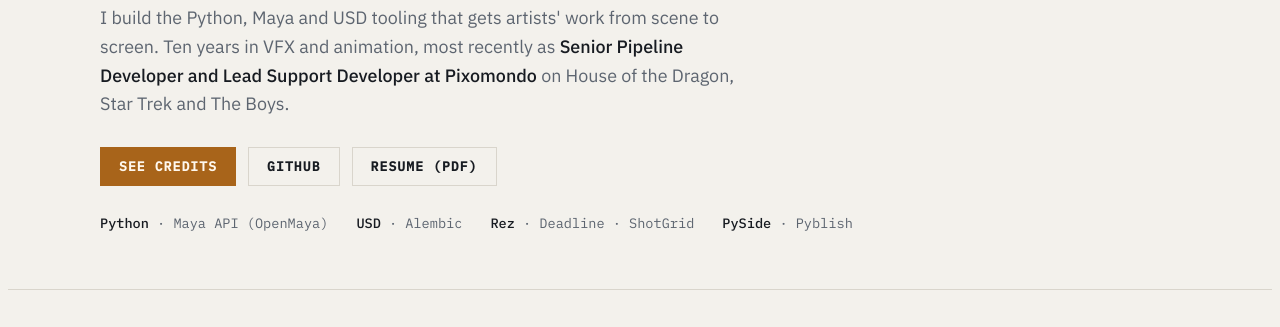
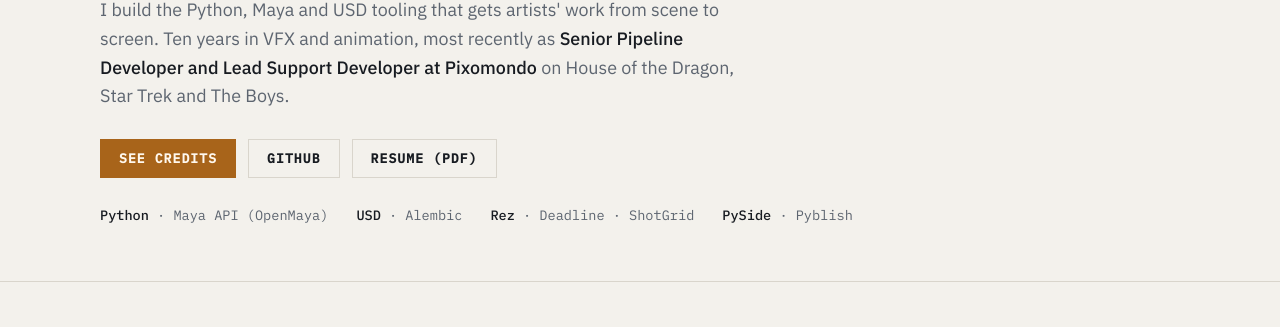
Before and after one commit to arsamasif/arsamasif.github.io, a plain HTML site: page index.html in a window 1280 px wide. Shown: the part 289-616 px from the top of the page. Drawn offline with nearby package versions, Linux system fonts and the light colour scheme.

Commit message:
Remove default body margin so header and section rules span the page
The case study pages already reset it; the home page left an 8px gap at the edges of the sticky header and section borders.

```diff
--- a/index.html
+++ b/index.html
@@ -33,7 +33,7 @@
   --accent: #a8641a; --accent-ink: #fff8ee; color-scheme: light;
 }
 * { box-sizing: border-box; }
-body { background: var(--bg); color: var(--fg); font: 16px/1.6 var(--body); }
+body { margin: 0; background: var(--bg); color: var(--fg); font: 16px/1.6 var(--body); }
 .wrap { max-width: 1120px; margin: 0 auto; padding-inline: 20px; }
 a { color: inherit; }
 a:focus-visible, button:focus-visible { outline: 2px solid var(--accent); outline-offset: 3px; }
```
